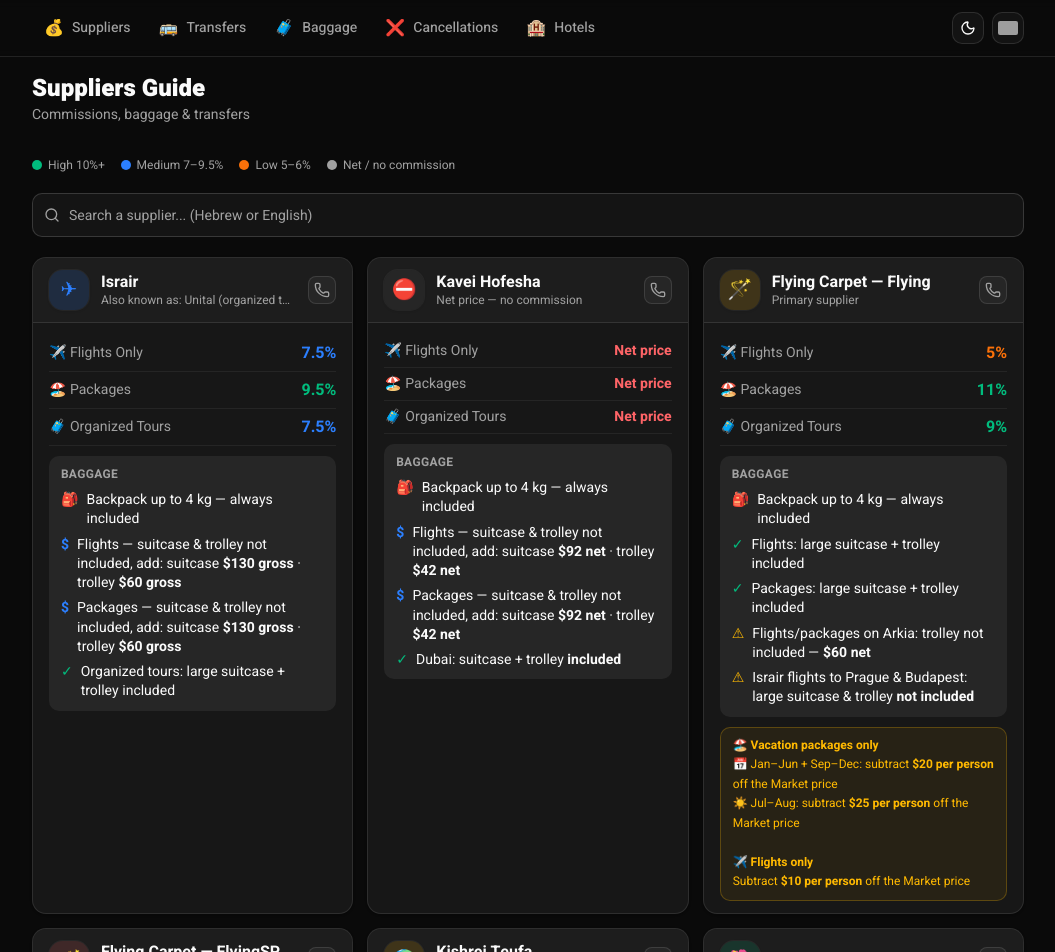
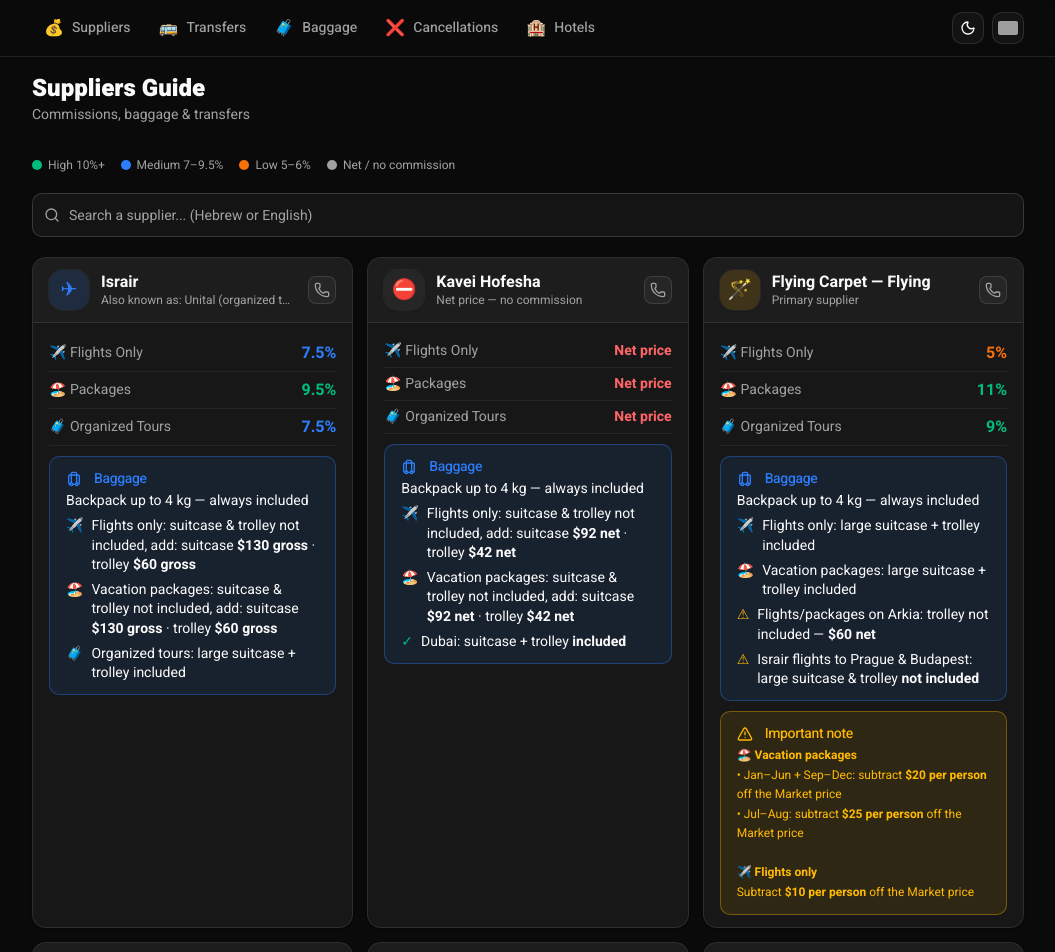
Before and after one commit to aviv-maman/travel-agent-helper, a Next.js app: page /en/suppliers in a window 1280 px wide. Shown: the top 952 px of the page, without its empty margins (112-1167 px from the left). Built offline with nearby package versions, Linux system fonts and the light colour scheme; grey boxes are pictures that could not be loaded.

Commit message:
style(pages): fixes

```diff
--- a/components/commissions/commission-card.tsx
+++ b/components/commissions/commission-card.tsx
@@ -1,5 +1,7 @@
 import { useTranslations } from "next-intl";
+import { Luggage, TriangleAlert, OctagonAlert } from "lucide-react";
 import type { CommColor, CommLevel, BaggageIcon, ViewSupplier } from "@/lib/commissions";
+import { Alert, AlertTitle, AlertDescription } from "@/components/ui/alert";
 import { RichText } from "./rich-text";
 import { SupplierContact } from "./supplier-contact";
 
@@ -25,10 +27,12 @@
 
 /** Leading glyph + color for each baggage row type. */
 const BAG_ICON: Record<BaggageIcon, { glyph: string; className: string }> = {
-  bag: { glyph: "🎒", className: "" },
-  money: { glyph: "$", className: "text-brand font-bold" },
+  bag: { glyph: "", className: "" },
   ok: { glyph: "✓", className: "text-success" },
   warn: { glyph: "⚠", className: "text-gold" },
+  flight: { glyph: "✈️", className: "" },
+  package: { glyph: "🏖️", className: "" },
+  tour: { glyph: "🧳", className: "" },
 };
 
 export function CommissionCard({ supplier }: { supplier: ViewSupplier }) {
@@ -68,18 +72,20 @@
           </div>
         ))}
 
-        <div className="mt-2.5 rounded-lg bg-surface-2 px-3 py-2.5">
-          <p className="mb-2 text-xs font-bold tracking-wide text-muted-foreground uppercase">
-            {t("baggage")}
-          </p>
+        <Alert variant="info" className="mt-2.5">
+          <Luggage />
+          <AlertTitle>{t("baggage")}</AlertTitle>
+          <AlertDescription className="col-start-1 col-span-2">
             <ul className="flex flex-col gap-1.5">
               {supplier.baggage.map((row, i) => {
                 const icon = BAG_ICON[row.icon];
                 return (
-                <li key={i} className="flex items-start gap-2 text-sm leading-snug">
+                  <li key={i} className="flex items-start gap-2 leading-snug">
+                    {icon.glyph && (
                       <span className={`shrink-0 ${icon.className}`} aria-hidden>
                         {icon.glyph}
                       </span>
+                    )}
                     <span className="text-foreground">
                       <RichText text={row.text} />
                     </span>
@@ -87,18 +93,31 @@
                 );
               })}
             </ul>
-        </div>
+          </AlertDescription>
+        </Alert>
 
-        {supplier.note && (
-          <div
-            className={`mt-2.5 rounded-lg border px-3 py-2 text-xs leading-relaxed ${
-              supplier.noteVariant === "red"
-                ? "border-destructive/25 bg-destructive/[0.07] text-destructive"
-                : "border-gold/25 bg-gold/[0.07] text-gold"
-            }`}>
+        {supplier.note &&
+          (supplier.noteVariant === "red" ? (
+            <Alert variant="destructive" className="mt-2.5">
+              <OctagonAlert />
+              <AlertTitle>{t("noteError")}</AlertTitle>
+              <AlertDescription className="col-start-1 col-span-2 text-xs leading-relaxed">
+                <p>
                   <RichText text={supplier.note} />
-          </div>
-        )}
+                </p>
+              </AlertDescription>
+            </Alert>
+          ) : (
+            <Alert variant="warning" className="mt-2.5">
+              <TriangleAlert />
+              <AlertTitle>{t("noteWarning")}</AlertTitle>
+              <AlertDescription className="col-start-1 col-span-2 text-xs leading-relaxed">
+                <p>
+                  <RichText text={supplier.note} />
+                </p>
+              </AlertDescription>
+            </Alert>
+          ))}
       </div>
     </article>
   );
--- a/components/ui/alert.tsx
+++ b/components/ui/alert.tsx
@@ -10,8 +10,10 @@
       variant: {
         default: "bg-card text-card-foreground",
         info: "border-brand/35 bg-brand/10 text-brand *:data-[slot=alert-description]:text-brand",
+        warning:
+          "border-gold/35 bg-gold/10 text-gold *:data-[slot=alert-description]:text-gold",
         destructive:
-          "bg-card text-destructive *:data-[slot=alert-description]:text-destructive/90 [&>svg]:text-current",
+          "border-destructive/35 bg-destructive/10 text-destructive *:data-[slot=alert-description]:text-destructive [&>svg]:text-current",
       },
     },
     defaultVariants: {
--- a/lib/commissions.ts
+++ b/lib/commissions.ts
@@ -28,7 +28,7 @@
 export type CommLevel = "high" | "mid" | "low" | "range" | "net";
 
 /** Which glyph leads a baggage row (and its color). */
-export type BaggageIcon = "bag" | "money" | "ok" | "warn";
+export type BaggageIcon = "bag" | "ok" | "warn" | "flight" | "package" | "tour";
 
 export type CommissionRate = {
   label: Localized;
@@ -91,23 +91,23 @@
     baggage: [
       BACKPACK(),
       {
-        icon: "money",
+        icon: "flight",
         text: t(
-          "טיסות — מזוודה וטרולי לא כלולים, תוספת: מזוודה: **130$ ברוטו** · טרולי: **60$ ברוטו**",
-          "Flights — suitcase & trolley not included, add: suitcase **$130 gross** · trolley **$60 gross**",
+          "טיסות בלבד: מזוודה וטרולי לא כלולים, תוספת: מזוודה: **130$ ברוטו** · טרולי: **60$ ברוטו**",
+          "Flights only: suitcase & trolley not included, add: suitcase **$130 gross** · trolley **$60 gross**",
         ),
       },
       {
-        icon: "money",
+        icon: "package",
         text: t(
-          "חבילות — מזוודה וטרולי לא כלולים, תוספת: מזוודה: **130$ ברוטו** · טרולי: **60$ ברוטו**",
-          "Packages — suitcase & trolley not included, add: suitcase **$130 gross** · trolley **$60 gross**",
+          "חבילות נופש: מזוודה וטרולי לא כלולים, תוספת: מזוודה: **130$ ברוטו** · טרולי: **60$ ברוטו**",
+          "Vacation packages: suitcase & trolley not included, add: suitcase **$130 gross** · trolley **$60 gross**",
         ),
       },
       {
-        icon: "ok",
+        icon: "tour",
         text: t(
-          "מאורגנים: מזוודה גדולה + טרולי כלולים",
+          "טיולים מאורגנים: מזוודה גדולה + טרולי כלולים",
           "Organized tours: large suitcase + trolley included",
         ),
       },
@@ -139,17 +139,17 @@
     baggage: [
       BACKPACK(),
       {
-        icon: "money",
+        icon: "flight",
         text: t(
-          "טיסות — מזוודה וטרולי לא כלולים, תוספת: מזוודה: **92$ נטו** · טרולי: **42$ נטו**",
-          "Flights — suitcase & trolley not included, add: suitcase **$92 net** · trolley **$42 net**",
+          "טיסות בלבד: מזוודה וטרולי לא כלולים, תוספת: מזוודה: **92$ נטו** · טרולי: **42$ נטו**",
+          "Flights only: suitcase & trolley not included, add: suitcase **$92 net** · trolley **$42 net**",
         ),
       },
       {
-        icon: "money",
+        icon: "package",
         text: t(
-          "חבילות — מזוודה וטרולי לא כלולים, תוספת: מזוודה: **92$ נטו** · טרולי: **42$ נטו**",
-          "Packages — suitcase & trolley not included, add: suitcase **$92 net** · trolley **$42 net**",
+          "חבילות נופש: מזוודה וטרולי לא כלולים, תוספת: מזוודה: **92$ נטו** · טרולי: **42$ נטו**",
+          "Vacation packages: suitcase & trolley not included, add: suitcase **$92 net** · trolley **$42 net**",
         ),
       },
       {
@@ -172,14 +172,17 @@
     baggage: [
       BACKPACK(),
       {
-        icon: "ok",
-        text: t("טיסות: מזוודה גדולה + טרולי כלולים", "Flights: large suitcase + trolley included"),
+        icon: "flight",
+        text: t(
+          "טיסות בלבד: מזוודה גדולה + טרולי כלולים",
+          "Flights only: large suitcase + trolley included",
+        ),
       },
       {
-        icon: "ok",
+        icon: "package",
         text: t(
-          "חבילות: מזוודה גדולה + טרולי כלולים",
-          "Packages: large suitcase + trolley included",
+          "חבילות נופש: מזוודה גדולה + טרולי כלולים",
+          "Vacation packages: large suitcase + trolley included",
         ),
       },
       ARKIA_TROLLEY(60),
@@ -192,8 +195,8 @@
       },
     ],
     note: t(
-      "**🏖️ חבילות נופש בלבד**\n📅 ינואר–יוני + ספטמבר–דצמבר: להוריד **20$ לאדם** ממחיר Market\n☀️ יולי–אוגוסט: להוריד **25$ לאדם** ממחיר Market\n\n**✈️ טיסות בלבד**\nלהוריד **10$ לאדם** ממחיר Market",
-      "**🏖️ Vacation packages only**\n📅 Jan–Jun + Sep–Dec: subtract **$20 per person** off the Market price\n☀️ Jul–Aug: subtract **$25 per person** off the Market price\n\n**✈️ Flights only**\nSubtract **$10 per person** off the Market price",
+      "**🏖️ חבילות נופש**\n• ינואר–יוני + ספטמבר–דצמבר: להוריד **20$ לאדם** ממחיר Market\n• יולי–אוגוסט: להוריד **25$ לאדם** ממחיר Market\n\n**✈️ טיסות בלבד**\nלהוריד **10$ לאדם** ממחיר Market",
+      "**🏖️ Vacation packages**\n• Jan–Jun + Sep–Dec: subtract **$20 per person** off the Market price\n• Jul–Aug: subtract **$25 per person** off the Market price\n\n**✈️ Flights only**\nSubtract **$10 per person** off the Market price",
     ),
   },
   {
@@ -209,14 +212,17 @@
     baggage: [
       BACKPACK(),
       {
-        icon: "ok",
-        text: t("טיסות: מזוודה גדולה + טרולי כלולים", "Flights: large suitcase + trolley included"),
+        icon: "flight",
+        text: t(
+          "טיסות בלבד: מזוודה גדולה + טרולי כלולים",
+          "Flights only: large suitcase + trolley included",
+        ),
       },
       {
-        icon: "ok",
+        icon: "package",
         text: t(
-          "חבילות: מזוודה גדולה + טרולי כלולים",
-          "Packages: large suitcase + trolley included",
+          "חבילות נופש: מזוודה גדולה + טרולי כלולים",
+          "Vacation packages: large suitcase + trolley included",
         ),
       },
       ARKIA_TROLLEY(60),
@@ -229,8 +235,8 @@
       },
     ],
     note: t(
-      "⚠️ עמלת חבילות נמוכה ב-4% מהספק הראשי Flying",
-      "⚠️ Package commission is 4% lower than the primary supplier Flying",
+      "עמלת חבילות נמוכה ב-4% מהספק הראשי Flying",
+      "Package commission is 4% lower than the primary supplier Flying",
     ),
     noteVariant: "red",
   },
@@ -260,23 +266,23 @@
     baggage: [
       BACKPACK(),
       {
-        icon: "ok",
+        icon: "flight",
         text: t(
           "טיסות בלבד: מזוודה גדולה + טרולי כלולים",
           "Flight only: large suitcase + trolley included",
         ),
       },
       {
-        icon: "ok",
+        icon: "package",
         text: t(
-          "חבילות: מזוודה גדולה + טרולי כלולים",
-          "Packages: large suitcase + trolley included",
+          "חבילות נופש: מזוודה גדולה + טרולי כלולים",
+          "Vacation packages: large suitcase + trolley included",
         ),
       },
       ARKIA_TROLLEY(60),
     ],
     note: t(
-      "מאורגנים: יש לוודא עמלה ספציפית לכל טיול",
+      "טיולים מאורגנים: יש לוודא עמלה ספציפית לכל טיול",
       "Organized tours: confirm the specific commission for each trip",
     ),
   },
@@ -293,17 +299,17 @@
     baggage: [
       BACKPACK(),
       {
-        icon: "ok",
+        icon: "flight",
         text: t(
           "טיסות בלבד: מזוודה גדולה + טרולי כלולים",
           "Flight only: large suitcase + trolley included",
         ),
       },
       {
-        icon: "ok",
+        icon: "package",
         text: t(
-          "חבילות: מזוודה גדולה + טרולי כלולים",
-          "Packages: large suitcase + trolley included",
+          "חבילות נופש: מזוודה גדולה + טרולי כלולים",
+          "Vacation packages: large suitcase + trolley included",
         ),
       },
       {
@@ -320,7 +326,7 @@
     emoji: "🛫",
     color: "destructive",
     name: t("ארקיע", "Arkia"),
-    alias: t("עמלה מיוחדת לבנגקוק ו-New York", "Special commission for Bangkok & New York"),
+    alias: t("עמלה מיוחדת לבנגקוק וניו יורק", "Special commission for Bangkok & New York"),
     rates: [
       { label: FLIGHTS_ONLY, value: t("6%", "6%"), level: "low" },
       {
@@ -333,30 +339,30 @@
     baggage: [
       { icon: "bag", text: t('תיק גב עד 4 ק"ג — כלול', "Backpack up to 4 kg — included") },
       {
-        icon: "money",
+        icon: "flight",
         text: t(
-          "טיסות — מזוודה וטרולי לא כלולים, תוספת: מזוודה: **100$ נטו** · טרולי: **50$ נטו**",
-          "Flights — suitcase & trolley not included, add: suitcase **$100 net** · trolley **$50 net**",
+          "טיסות בלבד: מזוודה וטרולי לא כלולים, תוספת: מזוודה: **100$ נטו** · טרולי: **50$ נטו**",
+          "Flights only: suitcase & trolley not included, add: suitcase **$100 net** · trolley **$50 net**",
         ),
       },
       {
-        icon: "money",
+        icon: "package",
         text: t(
-          "חבילות — מזוודה וטרולי לא כלולים, תוספת: מזוודה: **100$ נטו** · טרולי: **50$ נטו**",
-          "Packages — suitcase & trolley not included, add: suitcase **$100 net** · trolley **$50 net**",
+          "חבילות נופש: מזוודה וטרולי לא כלולים, תוספת: מזוודה: **100$ נטו** · טרולי: **50$ נטו**",
+          "Vacation packages: suitcase & trolley not included, add: suitcase **$100 net** · trolley **$50 net**",
         ),
       },
       {
-        icon: "ok",
+        icon: "tour",
         text: t(
-          "מאורגנים: מזוודה גדולה + טרולי כלולים",
+          "טיולים מאורגנים: מזוודה גדולה + טרולי כלולים",
           "Organized tours: large suitcase + trolley included",
         ),
       },
       {
         icon: "ok",
         text: t(
-          "בנגקוק ו-New York: מזוודה גדולה + טרולי כלולים",
+          "בנגקוק וניו יורק: מזוודה גדולה + טרולי כלולים",
           "Bangkok & New York: large suitcase + trolley included",
         ),
       },
@@ -374,17 +380,17 @@
     baggage: [
       BACKPACK(),
       {
-        icon: "ok",
+        icon: "flight",
         text: t(
           "טיסות בלבד: מזוודה גדולה + טרולי כלולים",
           "Flight only: large suitcase + trolley included",
         ),
       },
       {
-        icon: "ok",
+        icon: "package",
         text: t(
-          "חבילות: מזוודה גדולה + טרולי כלולים",
-          "Packages: large suitcase + trolley included",
+          "חבילות נופש: מזוודה גדולה + טרולי כלולים",
+          "Vacation packages: large suitcase + trolley included",
         ),
       },
       ARKIA_TROLLEY(60),
@@ -404,21 +410,21 @@
     baggage: [
       { icon: "bag", text: t('תיק גב עד 4 ק"ג — כלול', "Backpack up to 4 kg — included") },
       {
-        icon: "money",
+        icon: "flight",
         text: t(
-          "טיסות — מזוודה וטרולי לא כלולים, תוספת: מזוודה: **120$ ברוטו** · טרולי: **60$ ברוטו**",
-          "Flights — suitcase & trolley not included, add: suitcase **$120 gross** · trolley **$60 gross**",
+          "טיסות בלבד: מזוודה וטרולי לא כלולים, תוספת: מזוודה: **120$ ברוטו** · טרולי: **60$ ברוטו**",
+          "Flights only: suitcase & trolley not included, add: suitcase **$120 gross** · trolley **$60 gross**",
         ),
       },
       {
-        icon: "ok",
+        icon: "package",
         text: t("חבילות נופש: טרולי כלול בחינם", "Vacation packages: trolley included free"),
       },
       {
-        icon: "money",
+        icon: "package",
         text: t(
-          "חבילות: מזוודה גדולה לא כלולה — תוספת: **100$ ברוטו**",
-          "Packages: large suitcase not included — add: **$100 gross**",
+          "חבילות נופש: מזוודה גדולה לא כלולה — תוספת: **100$ ברוטו**",
+          "Vacation packages: large suitcase not included — add: **$100 gross**",
         ),
       },
     ],
@@ -439,17 +445,17 @@
     baggage: [
       BACKPACK(),
       {
-        icon: "ok",
+        icon: "flight",
         text: t(
           "טיסות בלבד: מזוודה גדולה + טרולי כלולים",
           "Flight only: large suitcase + trolley included",
         ),
       },
       {
-        icon: "ok",
+        icon: "package",
         text: t(
-          "חבילות: מזוודה גדולה + טרולי כלולים",
-          "Packages: large suitcase + trolley included",
+          "חבילות נופש: מזוודה גדולה + טרולי כלולים",
+          "Vacation packages: large suitcase + trolley included",
         ),
       },
       {
@@ -473,17 +479,17 @@
     baggage: [
       BACKPACK(),
       {
-        icon: "ok",
+        icon: "flight",
         text: t(
           "טיסות בלבד: מזוודה גדולה + טרולי כלולים",
           "Flight only: large suitcase + trolley included",
         ),
       },
       {
-        icon: "ok",
+        icon: "package",
         text: t(
-          "חבילות: מזוודה גדולה + טרולי כלולים",
-          "Packages: large suitcase + trolley included",
+          "חבילות נופש: מזוודה גדולה + טרולי כלולים",
+          "Vacation packages: large suitcase + trolley included",
         ),
       },
     ],
@@ -501,17 +507,17 @@
     baggage: [
       BACKPACK(),
       {
-        icon: "ok",
+        icon: "flight",
         text: t(
           "טיסות בלבד: מזוודה גדולה + טרולי כלולים",
           "Flight only: large suitcase + trolley included",
         ),
       },
       {
-        icon: "ok",
+        icon: "package",
         text: t(
-          "חבילות: מזוודה גדולה + טרולי כלולים",
-          "Packages: large suitcase + trolley included",
+          "חבילות נופש: מזוודה גדולה + טרולי כלולים",
+          "Vacation packages: large suitcase + trolley included",
         ),
       },
       ARKIA_TROLLEY(60),
@@ -539,9 +545,9 @@
     baggage: [
       BACKPACK(),
       {
-        icon: "ok",
+        icon: "tour",
         text: t(
-          "מאורגנים: מזוודה גדולה + טרולי כלולים",
+          "טיולים מאורגנים: מזוודה גדולה + טרולי כלולים",
           "Organized tours: large suitcase + trolley included",
         ),
       },
--- a/messages/en.json
+++ b/messages/en.json
@@ -23,6 +23,8 @@
   },
   "commissions": {
     "baggage": "Baggage",
+    "noteWarning": "Important note",
+    "noteError": "Important info",
     "searchPlaceholder": "Search a supplier... (Hebrew or English)",
     "clear": "Clear search",
     "noResults": "😕 No matching supplier found",
--- a/messages/he.json
+++ b/messages/he.json
@@ -23,6 +23,8 @@
   },
   "commissions": {
     "baggage": "כבודה",
+    "noteWarning": "הערה חשובה",
+    "noteError": "מידע חשוב",
     "searchPlaceholder": "חפש ספק... (עברית או אנגלית)",
     "clear": "נקה חיפוש",
     "noResults": "😕 לא נמצא ספק תואם",
```
Also changed, not shown: .claude/settings.json. Lines whose indentation alone changed are shown as unchanged.
